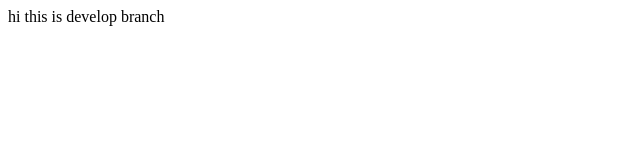
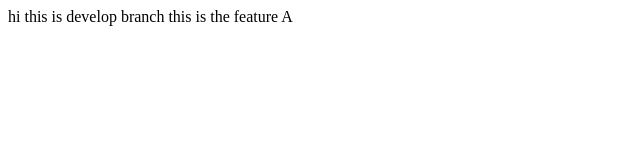
Before and after one commit to legobitna/group-project-test, a plain HTML site: page index.html in a window 1280 px wide. Shown: the whole page, without its empty margins (0-640 px from the left). Drawn offline with Linux system fonts and the light colour scheme.

Commit message:
feature A

```diff
--- a/index.html
+++ b/index.html
@@ -9,5 +9,6 @@
 <body>
     hi
     this is develop branch
+    this is the feature A
 </body>
 </html>
```
